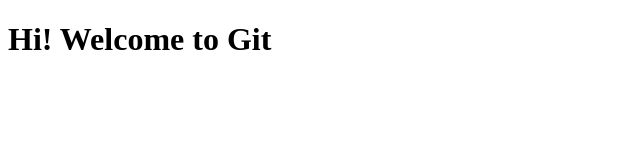
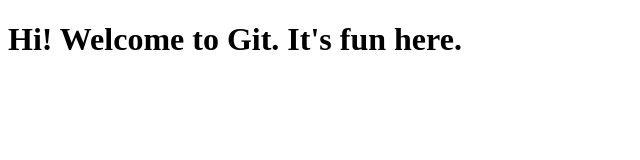
Before and after one commit to oderaotaru/Zambezi-git, a plain HTML site: page index.html in a window 1280 px wide. Shown: the whole page, without its empty margins (0-640 px from the left). Drawn offline with Linux system fonts and the light colour scheme.

Commit message:
Few changes

```diff
--- a/index.html
+++ b/index.html
@@ -7,6 +7,6 @@
     <title>Document</title>
 </head>
 <body>
-    <h1>Hi! Welcome to Git</h1>
+    <h1>Hi! Welcome to Git. It's fun here.</h1>
 </body>
 </html>
```
